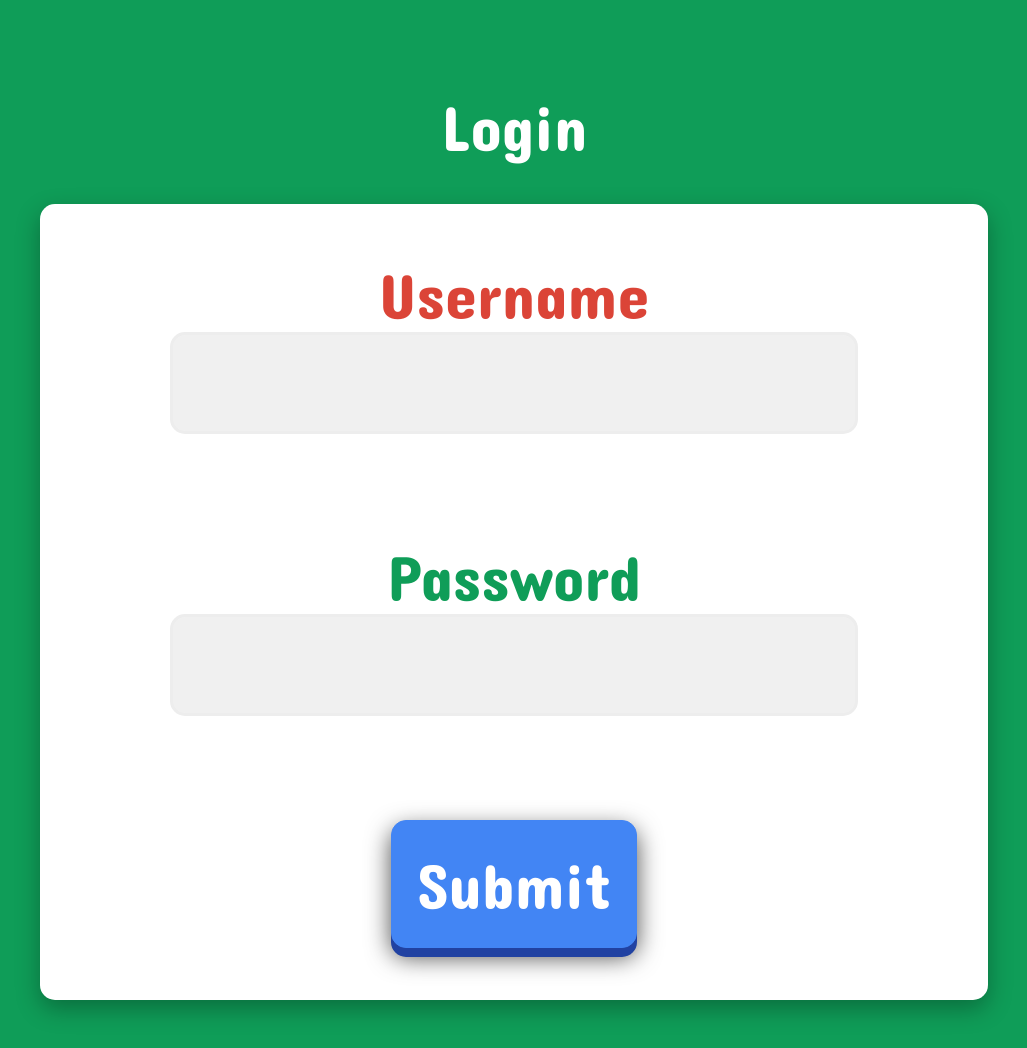
After one commit to elijaveloper/EnglishRunner, a PHP site: page /views/login.php in a window 1280 px wide. The commit adds this page. Shown: the whole page, without its empty margins (126-1153 px from the left). Run offline with PHP 8.4, Linux system fonts and the light colour scheme.

Commit message:
backup v2

```diff
--- /dev/null
+++ b/css/style.css
@@ -0,0 +1,113 @@
+body{
+  /* background-color: #DB4437; */
+  background-color: #d2d2d2;
+  padding: 40px;
+  text-align:center;
+}
+
+.section{
+  display: inline-block;
+  margin: 20px;
+  padding: 2em;
+  /* background-color: #d2d2d2; */
+  text-align: center;
+}
+
+.row{
+  font-family: 'Concert One';
+  font-size: 4em;
+}
+
+#title{
+  font-family: 'Concert One';
+  font-size: 4em;
+  text-align: center;
+  margin: 40px;
+  color:#ffffff;
+}
+
+input,textarea{
+  font-family: 'Concert One';
+  font-size: 1em;
+  border-radius: 15px;
+  border: 3px solid #ededed;
+  padding: 10px;
+  cursor: url("img/hand.png"), auto;
+  background-color: #f0f0f0;
+}
+
+input[type=text]:focus, textarea:focus, input[type=password]:focus {
+  outline:none;
+  box-shadow: 0 0 5px rgba(81, 203, 238, 1);
+  border: 3px solid rgba(81, 203, 238, 1);
+  /* padding: 3px 0px 3px 3px;
+  margin: 5px 1px 3px 0px;
+  border: 1px solid rgba(81, 203, 238, 1); */
+}
+
+input[type=button]{
+  /* border: 3px solid rgba(81, 203, 238, 1); */
+  display:none;
+  outline:none;
+  border: 1px solid #4285F4;
+  background-color: #4285F4;
+  color: #FFFFFF;
+  padding: 25px;
+  cursor: url("img/hand.png"), auto;
+  box-shadow: 0px 9px 0px #2142a2, 0px 9px 25px rgba(0,0,0,.7);
+}
+
+input[type=button]:active {
+    box-shadow: 0px 3px 0px #2142a2, 0px 3px 6px rgba(0,0,0,.9);
+    position: relative;
+    top: 6px;
+}
+
+.container{
+  text-align: center;
+  margin: auto;
+  background-color: #ffffff;
+  max-width: 80%;
+  box-shadow: 0px 9px 25px rgba(0,0,0,.3);
+  border-radius: 15px;
+}
+
+.text-color-red{
+  color: #DB4437
+}
+
+.background-color-red{
+  background-color: #DB4437
+}
+
+.text-color-green{
+  color: #0F9D58;
+}
+
+.background-color-green{
+  background-color: #0F9D58;
+}
+
+.text-color-blue{
+  color: #4285F4;
+}
+
+.background-color-blue{
+  background-color: #4285F4;
+}
+
+.text-color-yellow{
+  color: #F4B400;
+}
+
+.background-color-yellow{
+  background-color: #F4B400;
+}
+
+.text-color-black{
+  color: #000000;
+}
+
+.text-color-white{
+  color: #ffffff;
+}
--- a/log.txt
+++ b/log.txt
@@ -508,3 +508,9 @@
 {"timestamp":"Wed Nov 21 '18 10.24 AM","log":{"Name":"Sirinda   Sritrakul","Nickname":"Dear","Age":"7","Level":"2","Section":"10","StudentNumber":"32","Gender":"Girl","School":"Anuban  Taksin Rayong  International  School","FavouriteSubject":"PE","FavouriteFood":"Chikken","FavouriteTeacher":"T},
 {"timestamp":"Wed Nov 21 '18 10.25 AM","log":{"Name":"TEERADECH  MAYKHIN","Nickname":"POOH","Age":"25","Level":"EET","Section":"4","StudentNumber":"2","Gender":"10","School":"ANUbANTAKSLNRAYONGLNTERNALONALSCHOOLOAP","FavouriteSubject":"BOY/GIRJ","FavouriteFood":"EEG","FavouriteTeacher":"T'jCE"}},
 {"timestamp":"Wed Nov 21 '18 10.25 AM","log":{"Name":"Sakwarin   canbubpha   ","Nickname":"Guy","Age":"8","Level":"2","Section":"2/10","StudentNumber":"11","Gender":"Boy","School":"Anuban Taksin Rayong","FavouriteSubject":"E-Learning","FavouriteFood":"poe","FavouriteTeacher":"T},
+{"timestamp":"Wed Nov 21 '18 12.52 PM","log":{"Name":"testing},
+{"timestamp":"Wed Nov 21 '18 12.53 PM","log":{"Name":"test},
+{"timestamp":"Wed Nov 21 '18 12.54 PM","log":{"Name":"},
+{"timestamp":"Wed Nov 21 '18 01.02 PM","log":undefined},
+{"timestamp":"Wed Nov 21 '18 01.02 PM","log":undefined},
+{"timestamp":"Wed Nov 21 '18 01.03 PM","log":{"Name":"         ","Nickname":"","Age":"","Level":"","Section":"","StudentNumber":"","Gender":"","School":"","FavouriteSubject":"","FavouriteFood":"","FavouriteTeacher":""}},
--- /dev/null
+++ b/views/login.php
@@ -0,0 +1,36 @@
+<!DOCTYPE html>
+<html lang="en" dir="ltr">
+  <head>
+    <meta charset="utf-8">
+    <title></title>
+    <link href="https://fonts.googleapis.com/css?family=Concert+One" rel="stylesheet">
+    <link rel="stylesheet" href="/css/style.css">
+  </head>
+  <body class="background-color-green">
+    <div class="h1" id="title">
+      Login
+    </div>
+    <div class="container" id="login-container">
+      <div class="section">
+        <div class="row">
+          <span class="text-color-red">Username</span>
+          <input type="text" name="" value="">
+        </div>
+      </div>
+      <div class="section">
+        <div class="row">
+          <span class="text-color-green">Password</span>
+          <input type="password" name="" value="">
+        </div>
+      </div>
+      <div class='section'>
+        <div class='row'>
+          <input type='button' id='submit' value='Submit'>
+        </div>
+      </div>
+    </div>
+  </body>
+  <script type="text/javascript">
+    document.getElementById("submit").style.display = "block";
+  </script>
+</html>
```
Also changed, not shown: index.php (+11 -70 lines).
